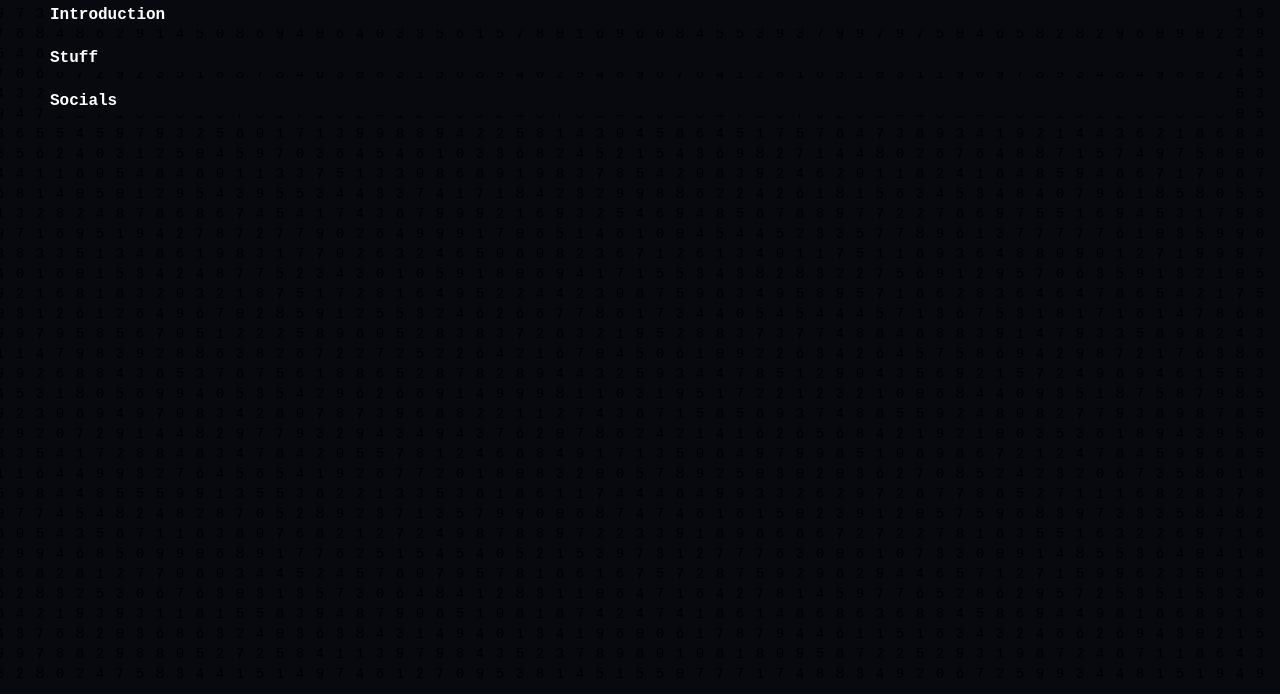
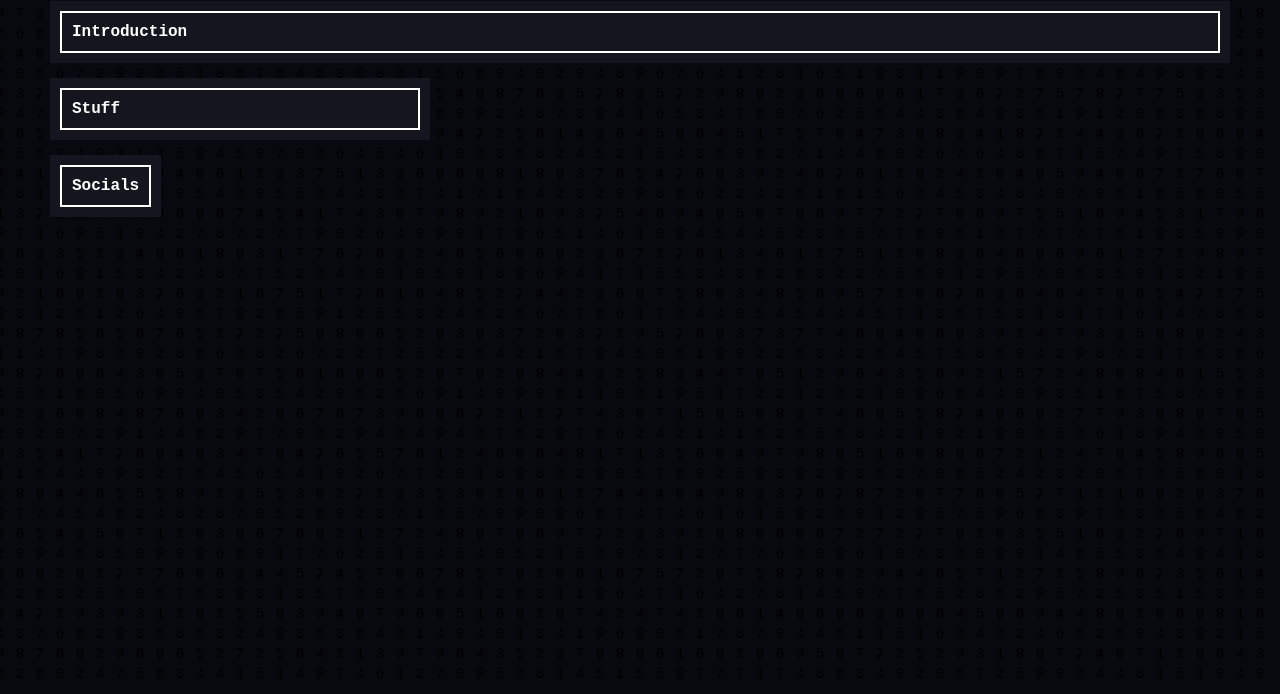
Before and after one commit to spookitys/spookitys.github.io, a plain HTML site: page index.html in a window 1280 px wide. Shown: the part 106-800 px from the top of the page. Drawn offline with Linux system fonts and the light colour scheme; animation ran at ten frames a second.

Commit message:
Modify styles and update welcome message
Updated styles and content in index.html.

```diff
--- a/index.html
+++ b/index.html
@@ -32,13 +32,16 @@
             font-weight: bold;
             margin: 0 0 20px 0;
             font-family: 'Courier New', monospace;
+            width: fit-content;
         }
 
         .expandable-box {
             margin-bottom: 15px;
-            background-color: #08080f;
+            background-color: #15151f;
             position: relative;
             z-index: 1;
+            width: fit-content;
+            padding: 10px;
         }
 
         .box-header {
@@ -47,6 +50,8 @@
             cursor: pointer;
             user-select: none;
             padding: 5px 0;
+            border: 2px solid white;
+            padding: 10px;
         }
 
         .box-header:hover {
@@ -68,7 +73,9 @@
         }
 
         .box-content-inner {
-            padding: 10px 0;
+            padding: 10px;
+            border: 2px solid white;
+            border-top: none;
         }
 
         .box-content a {
@@ -80,6 +87,30 @@
         }
 
         .box-content a:hover {
+            opacity: 0.7;
+        }
+
+        .box-content ul {
+            list-style: none;
+            padding: 0;
+            margin: 5px 0;
+        }
+
+        .box-content li {
+            margin: 2px 0;
+        }
+
+        .category {
+            font-weight: bold;
+        }
+
+        .game-link {
+            color: white;
+            text-decoration: underline;
+            cursor: pointer;
+        }
+
+        .game-link:hover {
             opacity: 0.7;
         }
 
@@ -126,13 +157,13 @@
     <canvas id="numberCanvas"></canvas>
 
     <div class="content">
-        <h1>Hello, welcome to my site!</h1>
+        <h1>Welcome to my site!</h1>
 
         <div class="expandable-box">
             <div class="box-header" onclick="toggleBox('intro')">Introduction</div>
             <div id="intro" class="box-content">
                 <div class="box-content-inner">
-                    Hello! My name is...
+                    Hello! My name is Andrew, otherwise known as Spookitys online, and welcome to my slice of the internet! I'm a developer in LUA and hobbyist with a passion for creating fun experiences and games on the internet.
                 </div>
             </div>
         </div>
@@ -142,6 +173,26 @@
             <div id="stuff" class="box-content">
                 <div class="box-content-inner">
                     Here is some random things that I enjoy:
+                    <ul>
+                        <li class="category">Games:</li>
+                        <li class="category">    Roblox</li>
+                        <li>        <a href="https://www.roblox.com/games/71895508397153/" target="_blank" class="game-link">Die of Death</a></li>
+                        <li>        <a href="https://www.roblox.com/games/7138009149/" target="_blank" class="game-link">Phighting</a></li>
+                        <li>        <a href="https://www.roblox.com/games/18687417158/" target="_blank" class="game-link">Forsaken</a></li>
+                        <li>        <a href="https://www.roblox.com/games/3260590327/" target="_blank" class="game-link">Tower Defense Simulator</a></li>
+                        <li>        <a href="https://www.roblox.com/games/9503261072/" target="_blank" class="game-link">Tower Defense X</a></li>
+                        <li>        <a href="https://www.roblox.com/games/6403373529/" target="_blank" class="game-link">Slap Battles</a></li>
+                        <li>        <a href="https://www.roblox.com/games/78515341506665/" target="_blank" class="game-link">Alter Ego</a></li>
+                        <li>        <a href="https://www.roblox.com/games/16483433878/" target="_blank" class="game-link">Block Tales</a></li>
+                        <li class="category">    Steam</li>
+                        <li>        <a href="https://store.steampowered.com/app/960090/Bloons_TD_6/" target="_blank" class="game-link">Bloons Tower Defense 6</a></li>
+                        <li>        <a href="https://store.steampowered.com/app/553850/HELLDIVERS_2/" target="_blank" class="game-link">Helldivers 2</a></li>
+                        <li>        <a href="https://store.steampowered.com/app/105600/Terraria" target="_blank" class="game-link">Terraria</a></li>
+                        <li>        <a href="https://store.steampowered.com/app/945360/Among_Us" target="_blank" class="game-link">Among Us</a></li>
+                        <li class="category">    Looking Forward To</li>
+                        <li>        <a href="https://store.steampowered.com/app/1030300/Hollow_Knight_Silksong" target="_blank" class="game-link">Hollow Knight / Silksong</a></li>
+                        <li>        <a href="https://www.youtube.com/watch?v=HTs0s6urogA" target="_blank" class="game-link">Give Me Your Best! [UNRELEASED]</a></li>
+                    </ul>
                 </div>
             </div>
         </div>
```
